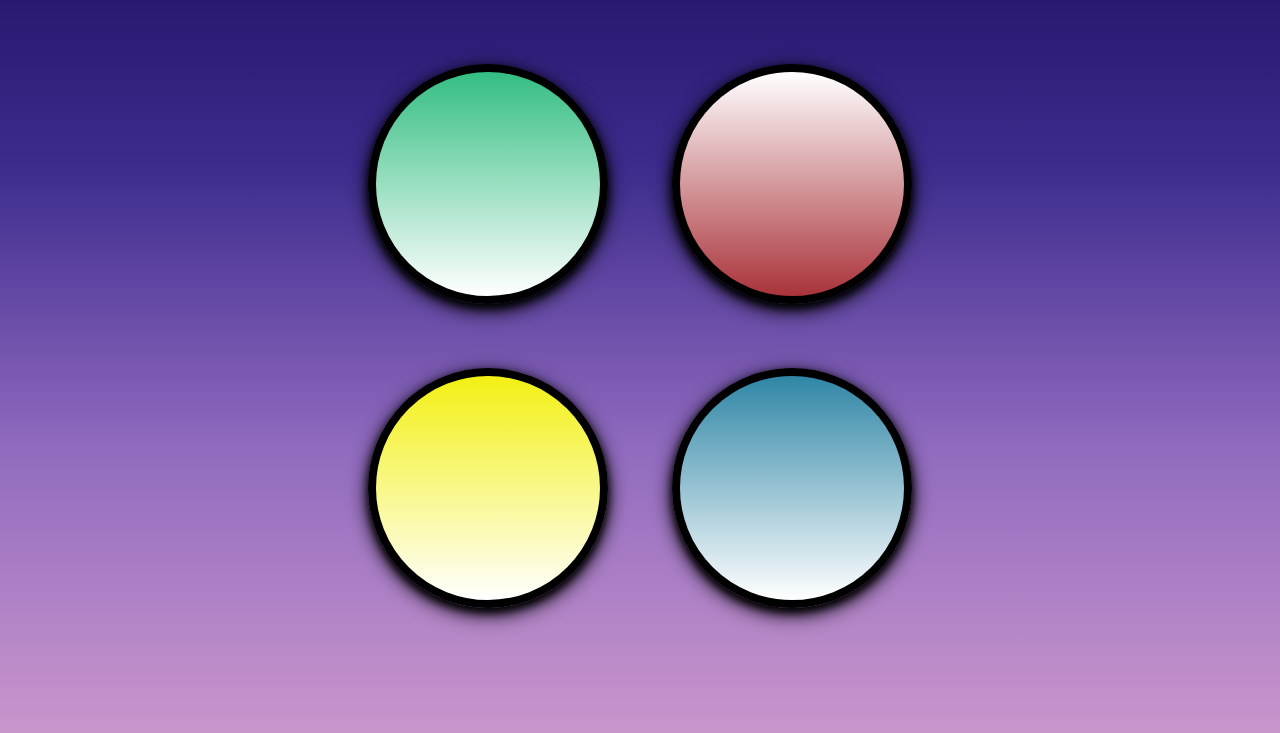
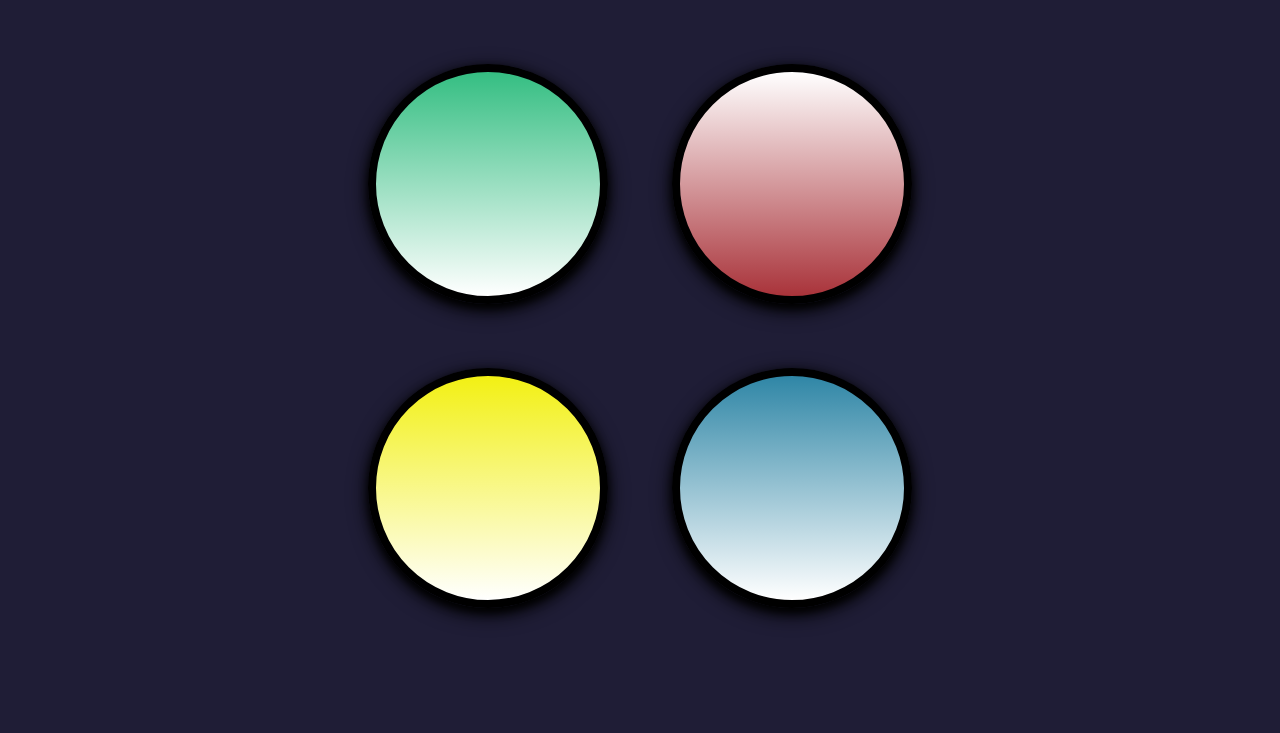
Before and after one commit to Cm4ndns/Simon-Game, a plain HTML site: page index.html in a window 1280 px wide. Shown: the part 115-848 px from the top of the page. Drawn offline with nearby package versions, Linux system fonts and the light colour scheme.

Commit message:
updated style.css
change in line 8

```diff
--- a/style.css
+++ b/style.css
@@ -5,8 +5,8 @@
 }
 
 body {
-  /* background-color: rgb(31, 29, 54); */
-  background-image: linear-gradient(#1c0c5b, #3d2c8d, #916bbf, #c996cc);
+  background-color: rgb(31, 29, 54);
+  /*background-image: linear-gradient(#1c0c5b, #3d2c8d, #916bbf, #c996cc);*/
   min-height: 100vh;
   font-family: "Press Start 2P";
 }
```
